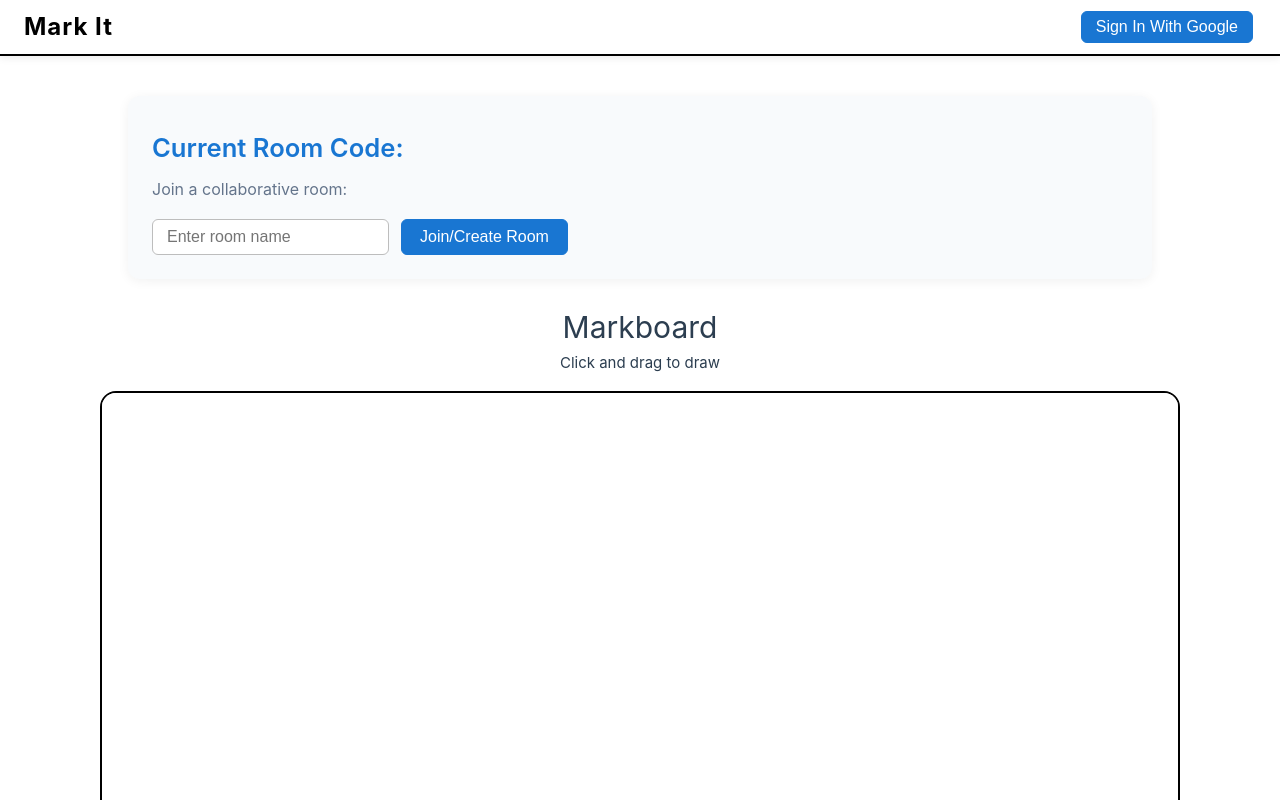
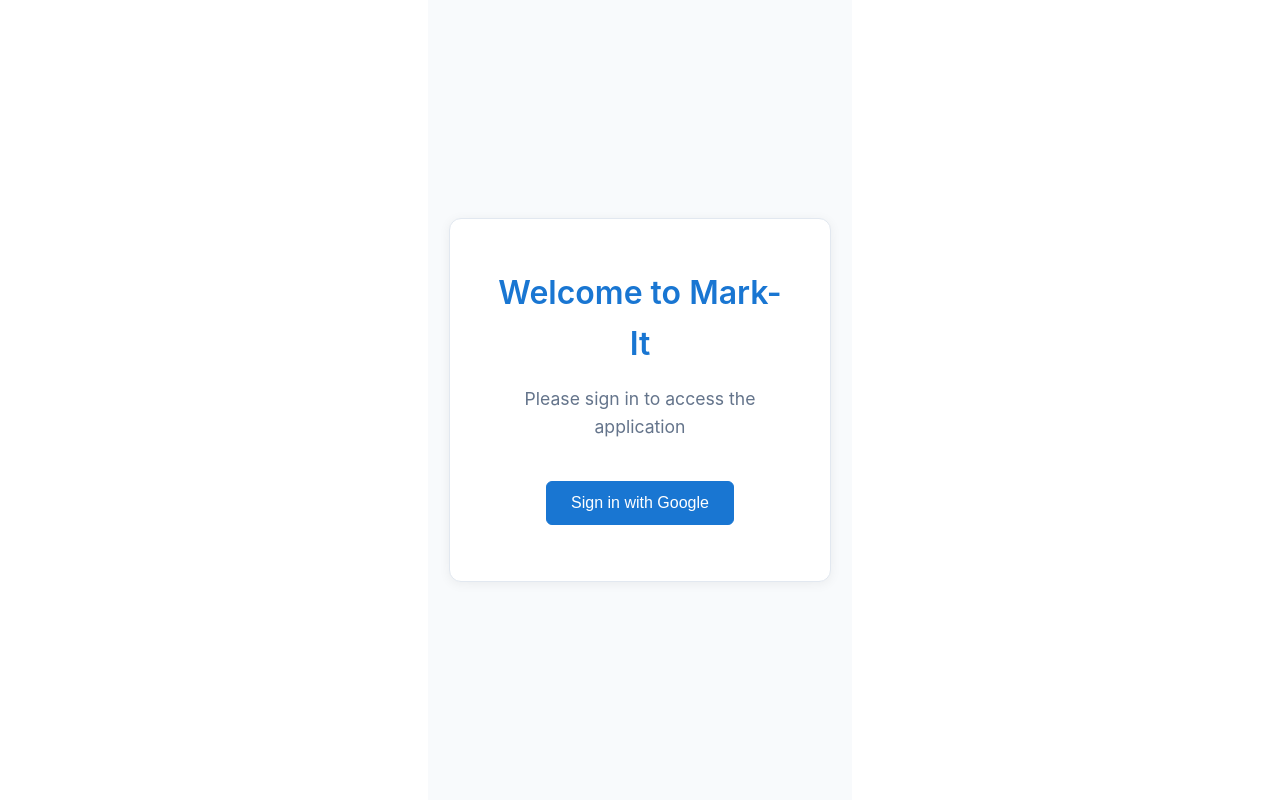
Before and after one commit to UTSC-CSCC09-Programming-on-the-Web/project-mark-it, a Vue app: page / in a window 1280 px wide. Shown: the top 800 px of the page. Built offline with nearby package versions, Linux system fonts and the light colour scheme; no server answers.

Commit message:
removed testing code

```diff
--- a/src/App.vue
+++ b/src/App.vue
@@ -553,7 +553,7 @@ const markboardUploadError = ref('')
   </div>
 
   <!-- Login page for unauthenticated users -->
-  <div v-else-if="!showLoginPage" class="login-container">
+  <div v-else-if="showLoginPage" class="login-container">
     <div class="login-content">
       <h1>Welcome to Mark-It</h1>
       <p>Please sign in to access the application</p>
```
